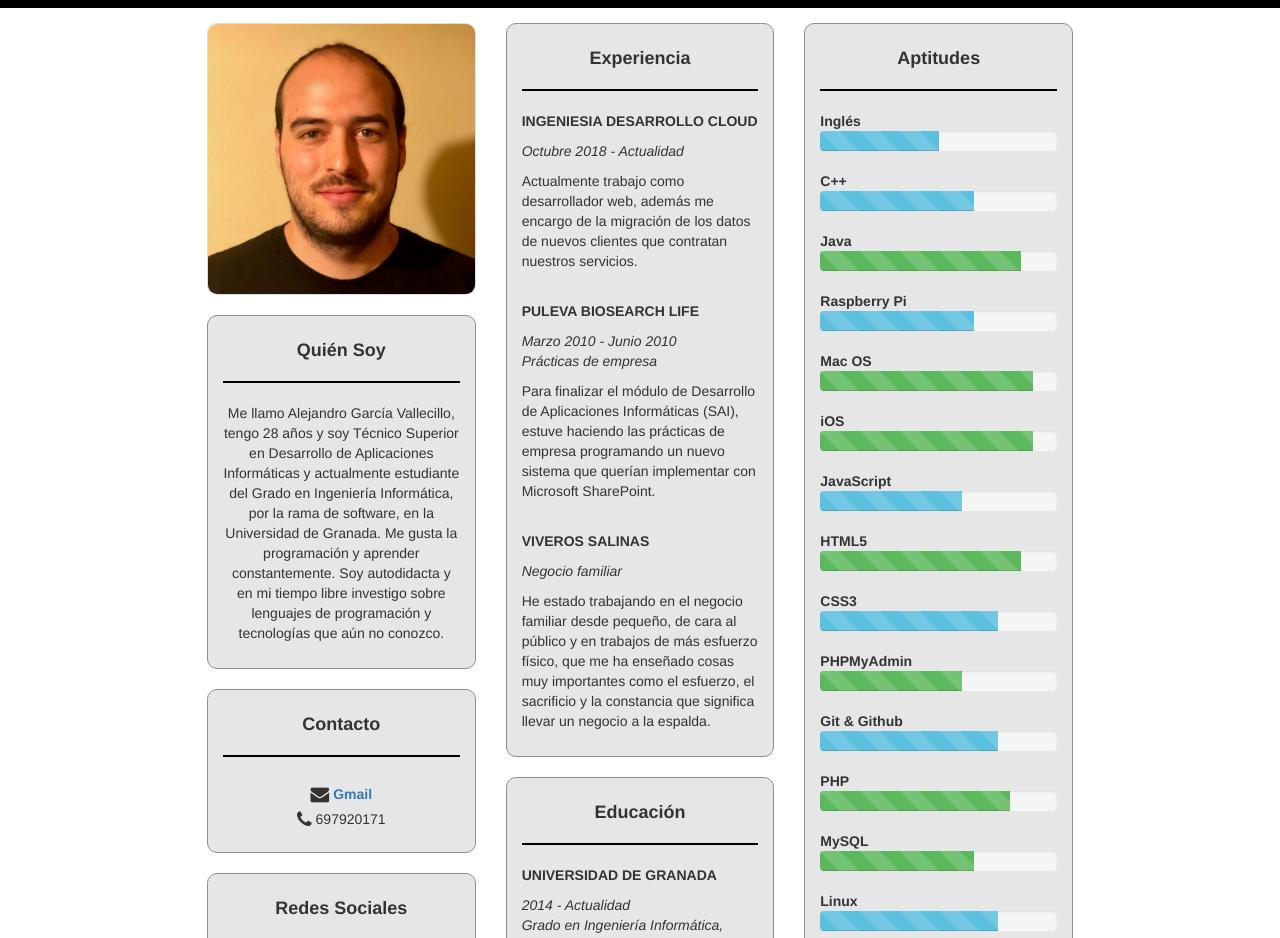
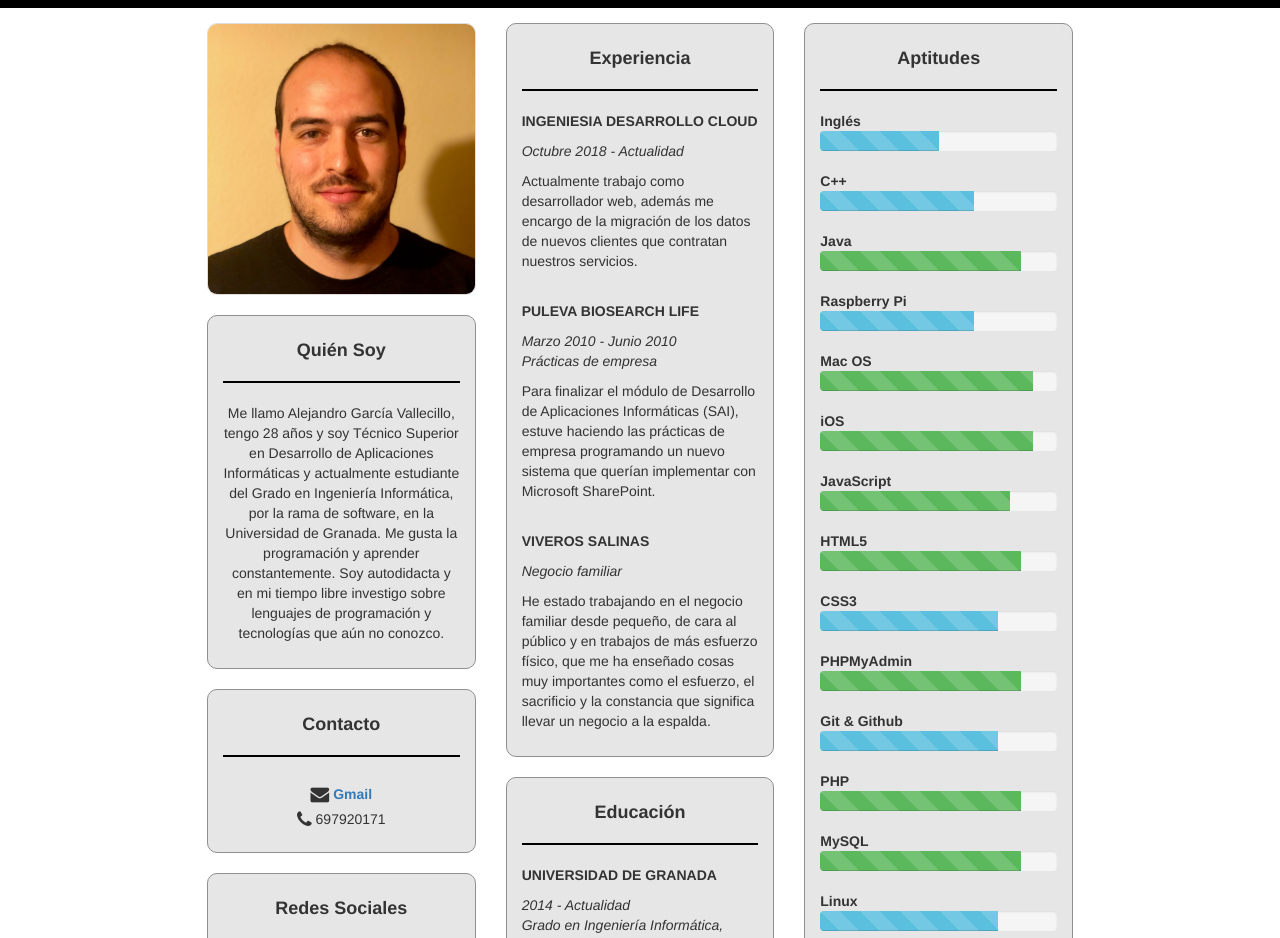
Before and after one commit to OwboxAl3x/OwboxAl3x.github.io, a plain HTML site: page index.html in a window 1280 px wide. Shown: the part 162-1100 px from the top of the page. Drawn offline with nearby package versions, Linux system fonts and the light colour scheme.

Commit message:
Corrección en aptitudes

```diff
--- a/index.html
+++ b/index.html
@@ -240,7 +240,7 @@
 
                             <strong>JavaScript</strong>
                             <div class="progress progress-striped">
-                              <div class="progress-bar progress-bar-info" role="progressbar" aria-valuenow="60" aria-valuemin="0" aria-valuemax="100" style="width: 60%"></div>
+                              <div class="progress-bar progress-bar-success" role="progressbar" aria-valuenow="80" aria-valuemin="0" aria-valuemax="100" style="width: 80%"></div>
                             </div>
 
                             <strong>HTML5</strong>
@@ -255,7 +255,7 @@
 
                             <strong>PHPMyAdmin</strong>
                             <div class="progress progress-striped">
-                              <div class="progress-bar progress-bar-success" role="progressbar" aria-valuenow="85" aria-valuemin="0" aria-valuemax="100" style="width: 60%"></div>
+                              <div class="progress-bar progress-bar-success" role="progressbar" aria-valuenow="85" aria-valuemin="0" aria-valuemax="100" style="width: 85%"></div>
                             </div>
 
                             <strong>Git & Github</strong>
@@ -265,12 +265,12 @@
 
                             <strong>PHP</strong>
                             <div class="progress progress-striped">
-                              <div class="progress-bar progress-bar-success" role="progressbar" aria-valuenow="85" aria-valuemin="0" aria-valuemax="100" style="width: 80%"></div>
+                              <div class="progress-bar progress-bar-success" role="progressbar" aria-valuenow="85" aria-valuemin="0" aria-valuemax="100" style="width: 85%"></div>
                             </div>
 
                             <strong>MySQL</strong>
                             <div class="progress progress-striped">
-                              <div class="progress-bar progress-bar-success" role="progressbar" aria-valuenow="85" aria-valuemin="0" aria-valuemax="100" style="width: 65%"></div>
+                              <div class="progress-bar progress-bar-success" role="progressbar" aria-valuenow="85" aria-valuemin="0" aria-valuemax="100" style="width: 85%"></div>
                             </div>
 
                             <strong>Linux</strong>
```
